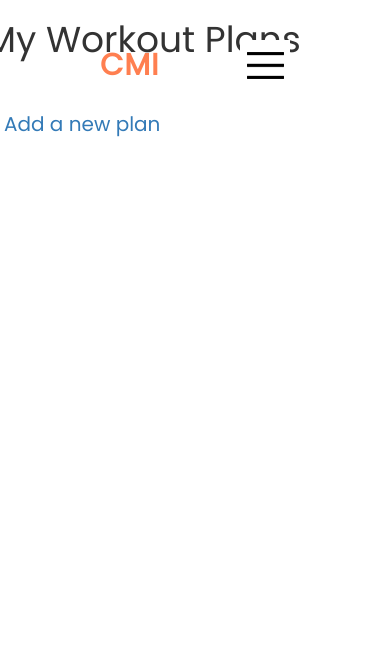
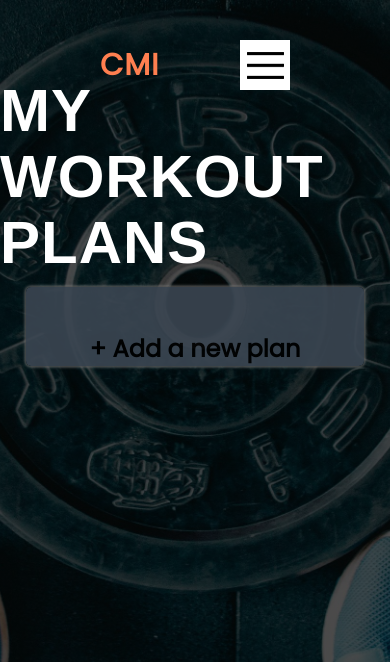
Before and after one commit to JunguLiu/Count_Me_In, a Django app: page /plans/ in a window 390 px wide. Shown: the top 662 px of the page. Before the commit the page ends 137 px from the top, so only its background shows below. Run offline with Django 3.2, Linux system fonts and the light colour scheme; data that the repository does not hold is empty; some libraries are stand-ins or nearby versions.

Commit message:
add plan index,plan create UI

```diff
--- a/main_app/static/css/registration.css
+++ b/main_app/static/css/registration.css
@@ -24,6 +24,10 @@
 
 .registerbody {
     background-image: linear-gradient(rgba(0, 0, 0, 0.7), rgba(0, 0, 0, 0.7)), url(../img/register.jpg);
+}
+
+.create_plan_body {
+    background-image: linear-gradient(rgba(0, 0, 0, 0.7), rgba(0, 0, 0, 0.7)), url(../img/creatPlan.jpg);
 
 }
 
@@ -61,7 +65,6 @@
     opacity         : .9;
     padding         : 0 18px;
     box-shadow      : 0px 0px 3px #848484;
-    width           : 120%;
     margin          : 0 auto;
 }
 
@@ -75,11 +78,13 @@
 }
 
 .form-group input {
+    display      : block;
     height       : 42px;
     border-radius: 5px;
     border       : 0;
     font-size    : 18px;
     padding-left : 10px;
+    margin       : 0 auto;
 }
 
 
@@ -96,7 +101,8 @@
     border-bottom   : 4px solid #25a890;
 }
 
-.registerbody .main-section {
+.registerbody .main-section,
+.create_plan_body .main-section {
     width: 100%
 }
 
@@ -107,3 +113,15 @@
     color          : #27c2a5;
     font-size      : 12px;
 }
+
+.red-text {
+    font-size  : 22px;
+    color      : red;
+    font-weight: 800;
+}
+
+.plan-index-container span {
+    font-size  : 120%;
+    font-weight: 700;
+    color      : #000;
+}
--- a/main_app/static/css/style.css
+++ b/main_app/static/css/style.css
@@ -15,12 +15,12 @@
     overflow-x    : hidden;
 }
 
-/* .block {
+.block {
     position: relative;
     display : block;
     height  : 100px;
     width   : 100%;
-} */
+}
 
 /* ******************          SECTION HEADER         ****************** */
 
@@ -229,9 +229,3 @@
     bottom    : 0;
     text-align: center;
 }
-
-/* ******************          PLAN-INDEX PAGE         ****************** */
-
-.h1Plan {
-    margin-bottom: 50px;
-}
--- a/main_app/templates/plan/create.html
+++ b/main_app/templates/plan/create.html
@@ -1,5 +1,4 @@
 {% extends 'base.html' %}
 {% block content %}
-
-
+<div class="block"></div>
 {% endblock %}
--- a/main_app/templates/plan/detail.html
+++ b/main_app/templates/plan/detail.html
@@ -38,7 +38,6 @@
 
 
   </div>
-  <!-- Available toys will come after this line -->
   <div class="col s6">
     <h3>your saved workouts</h3>
     {% if wishlists.count %}
--- a/main_app/templates/plan/index.html
+++ b/main_app/templates/plan/index.html
@@ -1,14 +1,49 @@
-{% extends 'base.html' %}
-{% block content %}
+{% load static %}
 
-<h1 class="h1Plan">My Workout Plans</h1>
-<div class="card planCard">
-  <a href="{% url 'plans_create'%}">
-    <div class="card-content">
-      <span class="card-title">+ Add a new plan</span>
+<!DOCTYPE html>
+<html lang="en">
+
+<head>
+  <meta charset="UTF-8" />
+  <meta name="viewport" content="width=device-width, initial-scale=1.0" />
+  <meta http-equiv="X-UA-Compatible" content="ie=edge" />
+  <title>COUNT ME IN</title>
+  <link href="https://fonts.googleapis.com/css2?family=Poppins&display=swap" rel="stylesheet">
+  <link rel="stylesheet" href="https://maxcdn.bootstrapcdn.com/bootstrap/3.3.7/css/bootstrap.min.css">
+  <script src="https://cdnjs.cloudflare.com/ajax/libs/materialize/1.0.0/js/materialize.min.js"></script>
+  <link rel="stylesheet" type="text/css" href="{% static 'css/nav.css' %}">
+  <link rel="stylesheet" type="text/css" href="{% static 'css/registration.css' %}">
+</head>
+
+<body>
+  <div class="header">
+    <a href="#" class="logo">cmi</a>
+    <div class="toggle" onclick="menuToggle()"></div>
   </div>
-  </a>
+  <div class="menu-overlay">
+    <ul>
+      {% if user.is_authenticated %}
+      <li><a href="/">home</a></li>
+      <li><a href="#">recommendation</a></li>
+      <li><a href="/wishlist">wishlist</a></li>
+      <li><a href="{% url 'index' %}">my plan</a></li>
+      <li><a href="{% url 'logout' %}">Log Out</a></li>
+      {% else %}
+      <li><a href="/">home</a></li>
+      <li><a href="{% url 'login' %}">Log In</a></li>
+      <li><a href="{% url 'signup' %}">Sign Up</a></li>
+      {% endif %}
+    </ul>
   </div>
+
+  <div class="block"></div>
+
+  <h1>My Workout Plans</h1>
+  <div class="modal-dialog text-center plan-index-container">
+    <div class="col-sm-8 main-section">
+      <div class="modal-content">
+        <div class="form-group">
+
           {% for plan in plans %}
           <div class="card planCard">
             <a href="{% url 'detail' plan.id %}">
@@ -17,6 +52,53 @@
               </div>
             </a>
           </div>
+          {% endfor %}
+        </div>
+        <a href="{% url 'plans_create'%}">
+          <div class="card-content">
+            <span class="card-title">+ Add a new plan</span>
+          </div>
+        </a>
+      </div>
+      <!--end of modal-->
+    </div>
+  </div>
 
-{% endfor %}
-{% endblock %}
+
+
+
+
+
+
+
+
+
+
+
+
+
+
+
+
+
+
+
+
+
+
+  <!-- nav page toggle class  -->
+  <script src="../../static/js/navbar.js"></script>
+
+  <script src="https://code.jquery.com/jquery-3.5.1.slim.min.js"
+    integrity="sha384-DfXdz2htPH0lsSSs5nCTpuj/zy4C+OGpamoFVy38MVBnE+IbbVYUew+OrCXaRkfj"
+    crossorigin="anonymous"></script>
+  <script src="https://cdn.jsdelivr.net/npm/popper.js@1.16.1/dist/umd/popper.min.js"
+    integrity="sha384-9/reFTGAW83EW2RDu2S0VKaIzap3H66lZH81PoYlFhbGU+6BZp6G7niu735Sk7lN"
+    crossorigin="anonymous"></script>
+  <script src="https://stackpath.bootstrapcdn.com/bootstrap/4.5.2/js/bootstrap.min.js"
+    integrity="sha384-B4gt1jrGC7Jh4AgTPSdUtOBvfO8shuf57BaghqFfPlYxofvL8/KUEfYiJOMMV+rV"
+    crossorigin="anonymous"></script>
+
+</body>
+
+</html>
```
Also changed, not shown: main_app/templates/main_app/plans_form.html (+70 -4 lines), main_app/static/img/creatPlan.jpg (added). Lines whose indentation alone changed are shown as unchanged.
